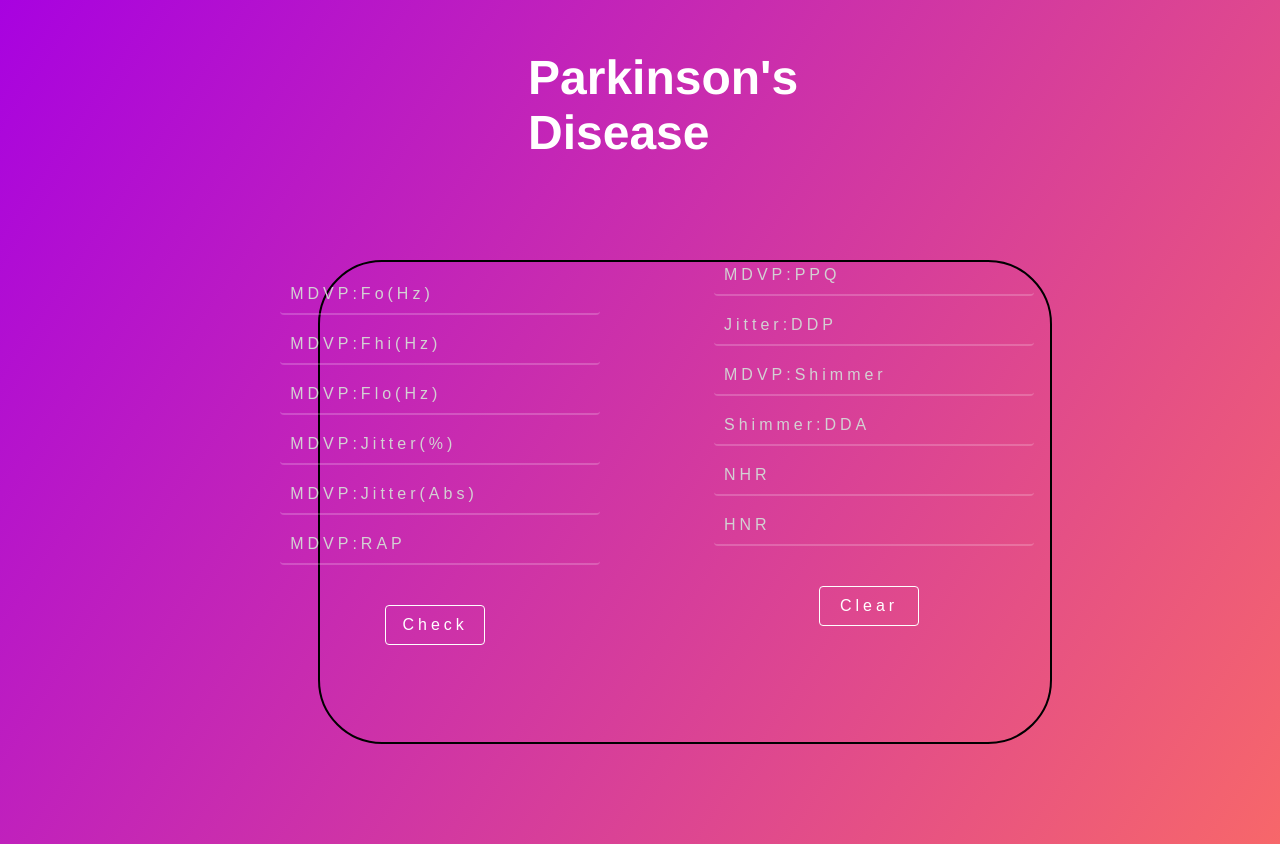
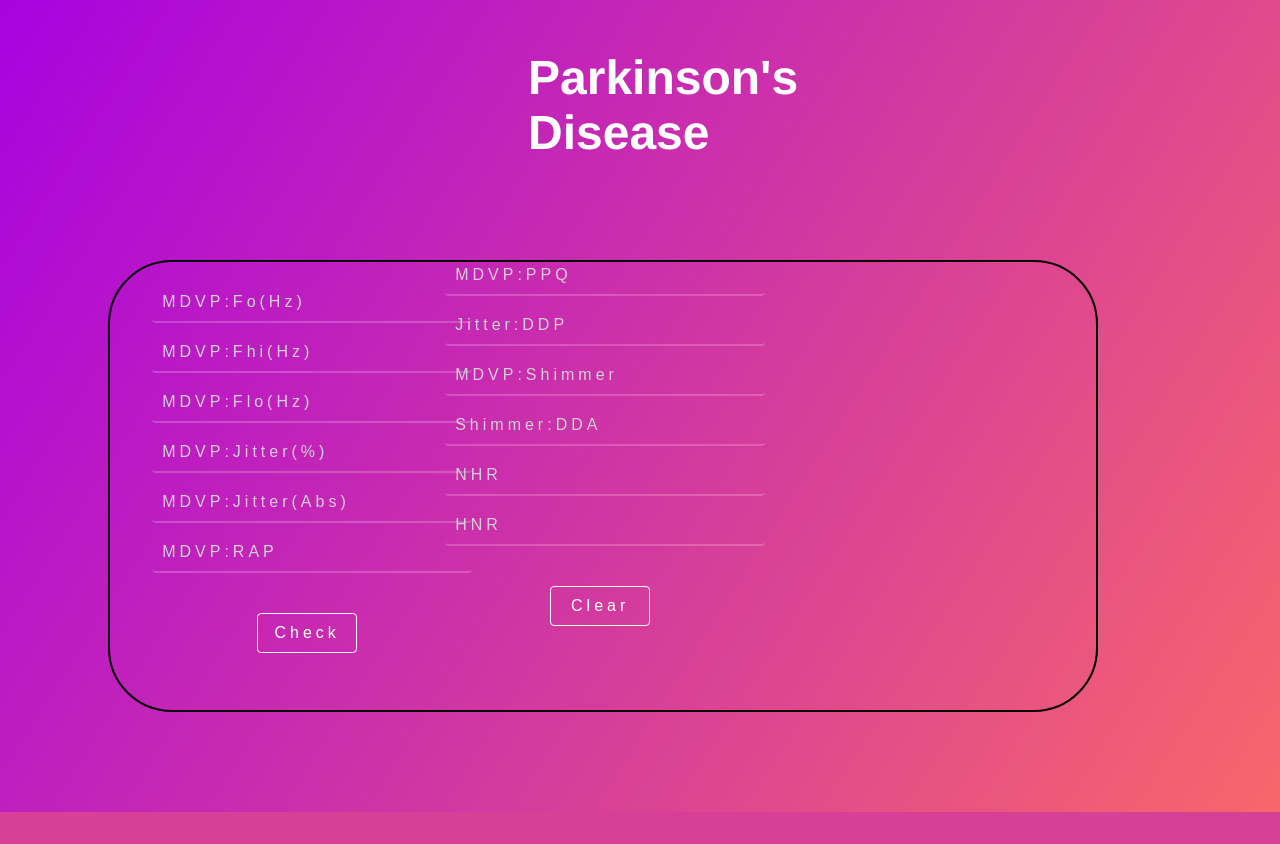
Before and after one commit to rithurajnambiar17/Parkinsons-Detector, a Flask app: page / in a window 1280 px wide. After the commit the page ends 812 px from the top, so only its background shows below. Run offline with Flask 2, Linux system fonts and the light colour scheme; parts of the project's set-up code (start-up, migrations or seed data) failed here and were passed over.

Commit message:
Update index2.css

```diff
--- a/static/css/index2.css
+++ b/static/css/index2.css
@@ -11,15 +11,15 @@ body{
  .form{
      border: 2px solid black;
      border-radius: 4rem;
-     margin: 100px 310px;
-     height: 60vh;
-     width: 57vw;
+     margin: 100px 100px;
+     height: 56vh;
+     width: 77vw;
  }
   .form-group{
   display: flex;
     position: absolute;
-    top: 60%;
-    left: 34%;
+    top: 61%;
+    left: 24%;
     transform: translate(-50%, -50%);
   }
 
@@ -39,6 +39,7 @@ body{
     font-weight: 100;
     letter-spacing: 4px;
     margin-left: 10px;
+    margin-top: auto;
   }
   input .input-field{
       border: 1px solid black;
@@ -73,5 +74,11 @@ body{
       display: flex;
       position: absolute;
       top: 32%;
-      left: 55%;
+      left: 34%;
   }
+  .form-group3{
+    display: flex;
+    position: absolute;
+    top: 32%;
+    left: 55%;
+}
```
